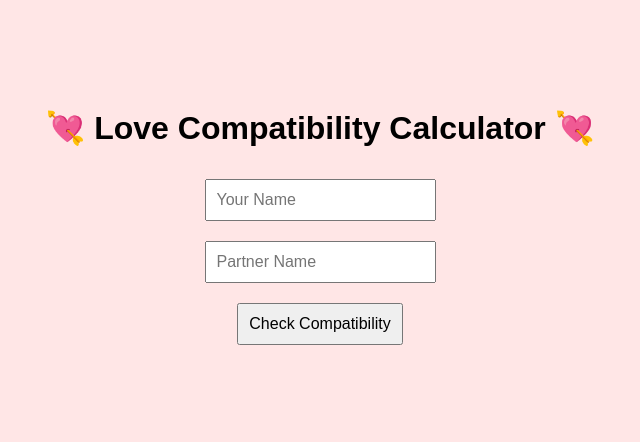
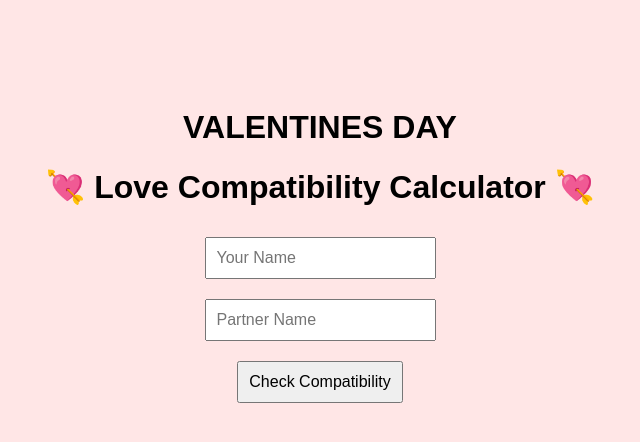
Before and after one commit to mirajul03/Love, a website: page public/index.html in a window 1280 px wide. Shown: the whole page, without its empty margins (320-960 px from the left). Drawn offline with Linux system fonts and the light colour scheme.

Commit message:
Fix: add package.jason

```diff
--- a/public/index.html
+++ b/public/index.html
@@ -2,7 +2,8 @@
 <html lang="en">
 <head>
     <meta charset="UTF-8">
-    <title>Love Compatibility</title>
+    <H1> VALENTINES DAY </H1>
+    <title> Love Compatibility</title>
 
     <style>
         body {
```
